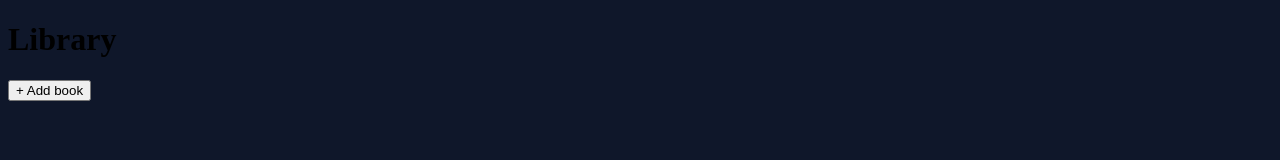
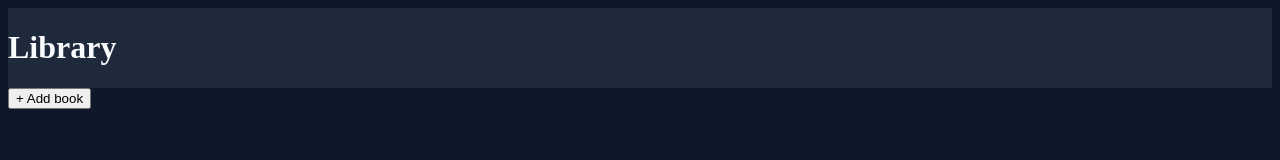
Before and after one commit to saltxd/library, a plain HTML site: page index.html in a window 1280 px wide. Drawn offline with Linux system fonts and the light colour scheme.

Commit message:
Add user prompt to create book to push to array

```diff
--- a/script.js
+++ b/script.js
@@ -7,19 +7,20 @@
  //  }
 //}
 
+let myLibrary = [];
 
 function Book(title, author, pages){
-    this.title = title
-    this.author = author
-    this.pages = pages
-    this.info = function(){
-     return title + ' by ' + author + ', ' + pages + ' pages';
-    }
+    this.title = title;
+    this.author = author;
+    this.pages = pages;
+    this.read = read;
  }
 
- const theHobbit = new Book('The Hobbit','JRR Tolkein', '295')
- const harryPotter = new Book('Harry Potter', 'JK Rowling', '599')
- const gameOfThrones = new Book('Game of thrones', 'GRRM', '700')
- theHobbit.info()
- harryPotter.info()
- gameOfThrones.info()
+function addBookToLibrary() {
+    let title = prompt("Enter the title of the book: ");
+    let author = prompt("Enter the name of the author: ");
+    let pages = parseInt(prompt("Enter the number of pages in the book:"));
+    let read = confirm("Have you read this book>");
+    let book = new Book(title, author, pages, read);
+    myLibrary.push(book);
+}
--- a/style.css
+++ b/style.css
@@ -1,8 +1,21 @@
 :root{
     --primary-dark: #0f172a;
-    --secondary-dark: #334155;
+    --secondary-dark: #1e293b;
+    --primary-light: #f8fafc;
 }
 
 body{
     background-color: var(--primary-dark);
 }
+
+/* Header */
+
+header{
+    color: var(--primary-light);
+    display: flex;
+    background-color: var(--secondary-dark);
+}
+
+/* Main */
+
+/* Footer */
```
